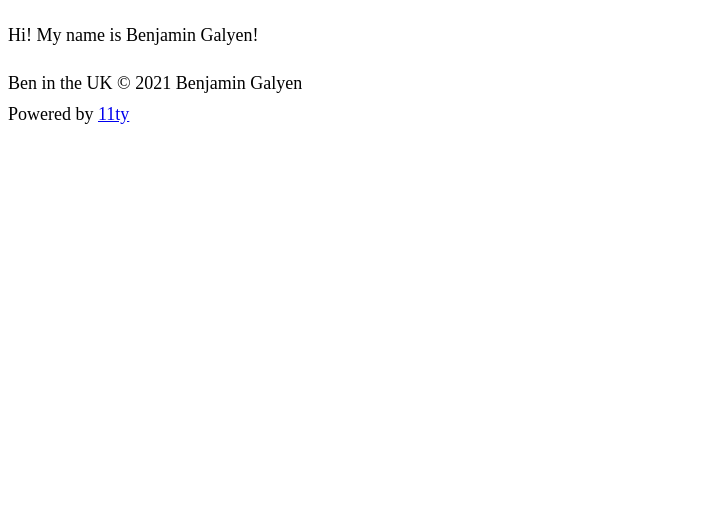
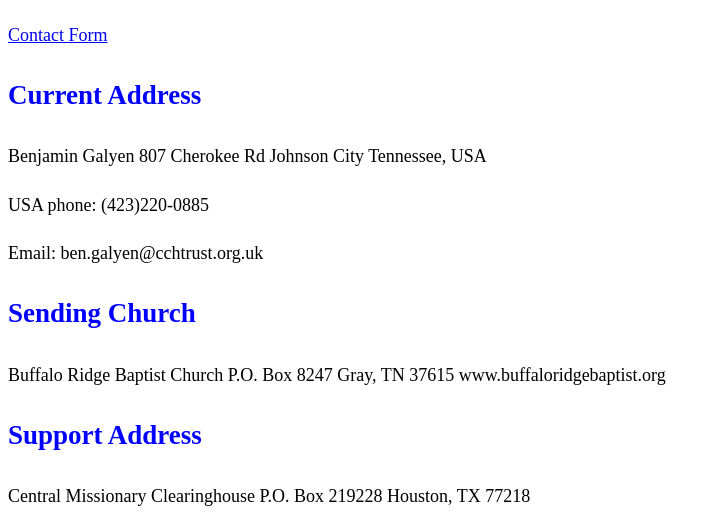
Before and after one commit to BGalyen/benweb, an Eleventy site: page src/site/contact.md in a window 1280 px wide. Shown: the part 436-952 px from the top of the page, without its empty margins (0-721 px from the left). Before the commit the page ends 800 px from the top, so only its background shows below. Built offline with nearby package versions, Linux system fonts and the light colour scheme; Eleventy itself is replaced by a stand-in of ours; files that its build step writes are made by us from their sources.

Commit message:
added stuff to contact page

```diff
--- a/src/site/contact.md
+++ b/src/site/contact.md
@@ -8,4 +8,33 @@
 layout: layouts/page.njk
 ---
 
-Hi! My name is Benjamin Galyen!
+
+[Contact Form](https://us17.list-manage.com/contact-form?u=e135b7a5345c8263d6154a810&form_id=2c351af7712f92d3f1e3e1d52771add2)
+
+## <span style="color:blue">Current Address</span>
+
+Benjamin Galyen
+807 Cherokee Rd
+Johnson City
+Tennessee, USA
+
+USA phone: (423)220-0885
+
+Email: ben.galyen@cchtrust.org.uk
+
+## <span style="color:blue">Sending Church</span>
+
+Buffalo Ridge Baptist Church
+P.O. Box 8247
+Gray, TN 37615
+www.buffaloridgebaptist.org
+
+## <span style="color:blue">Support Address</span>
+
+Central Missionary Clearinghouse
+P.O. Box 219228
+Houston, TX 77218
+
+Mail in or click [here](https://cmcmissions.org/donate) to donate online
+
+(All checks payable to "Central Missionary Clearinghouse" please put "Benjamin Galyen" on a note included with gift, so your gift is designated properly.)
```
Also changed, not shown: src/site/invest-in-eternity.md (+1 -0 lines).
